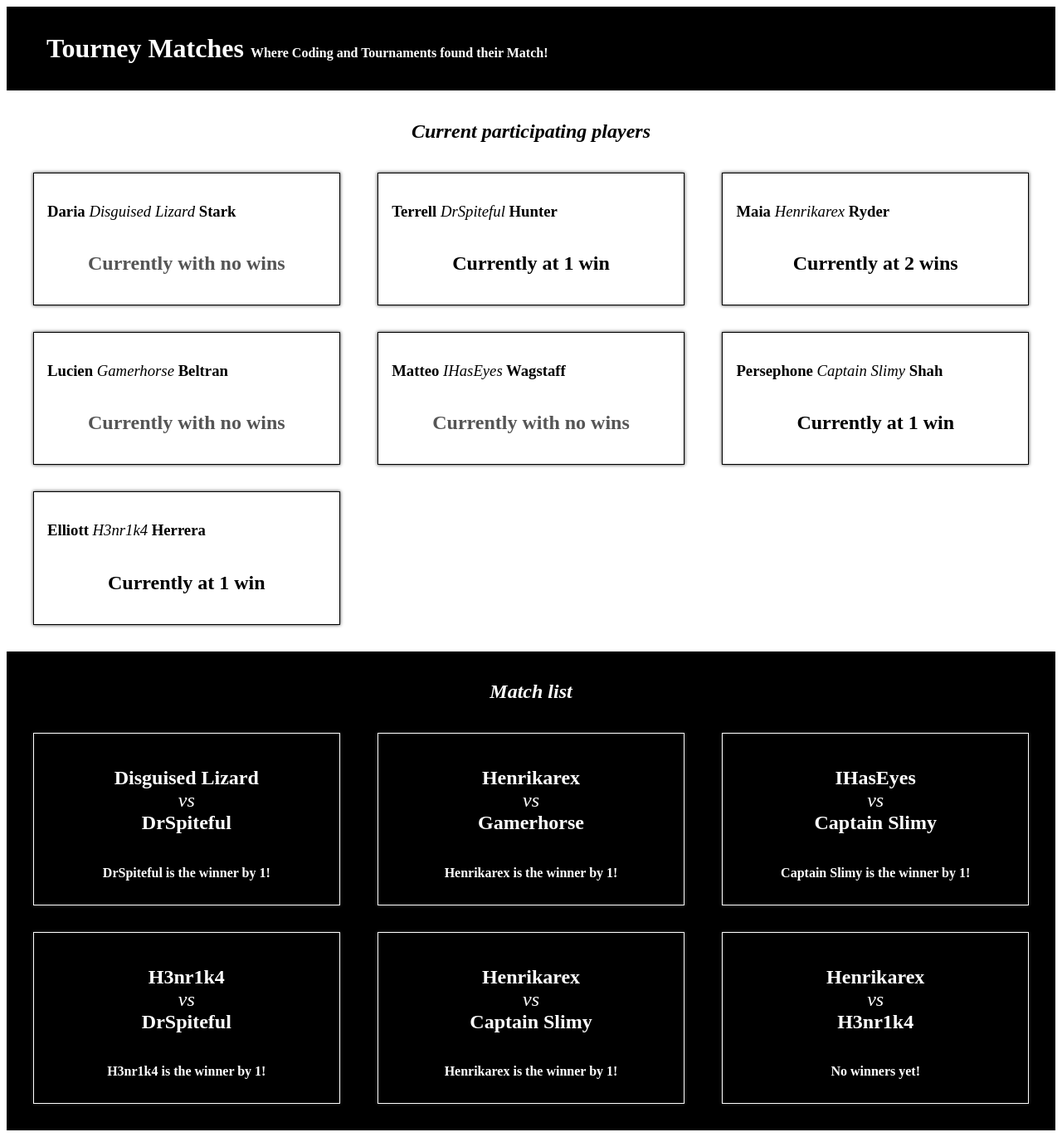
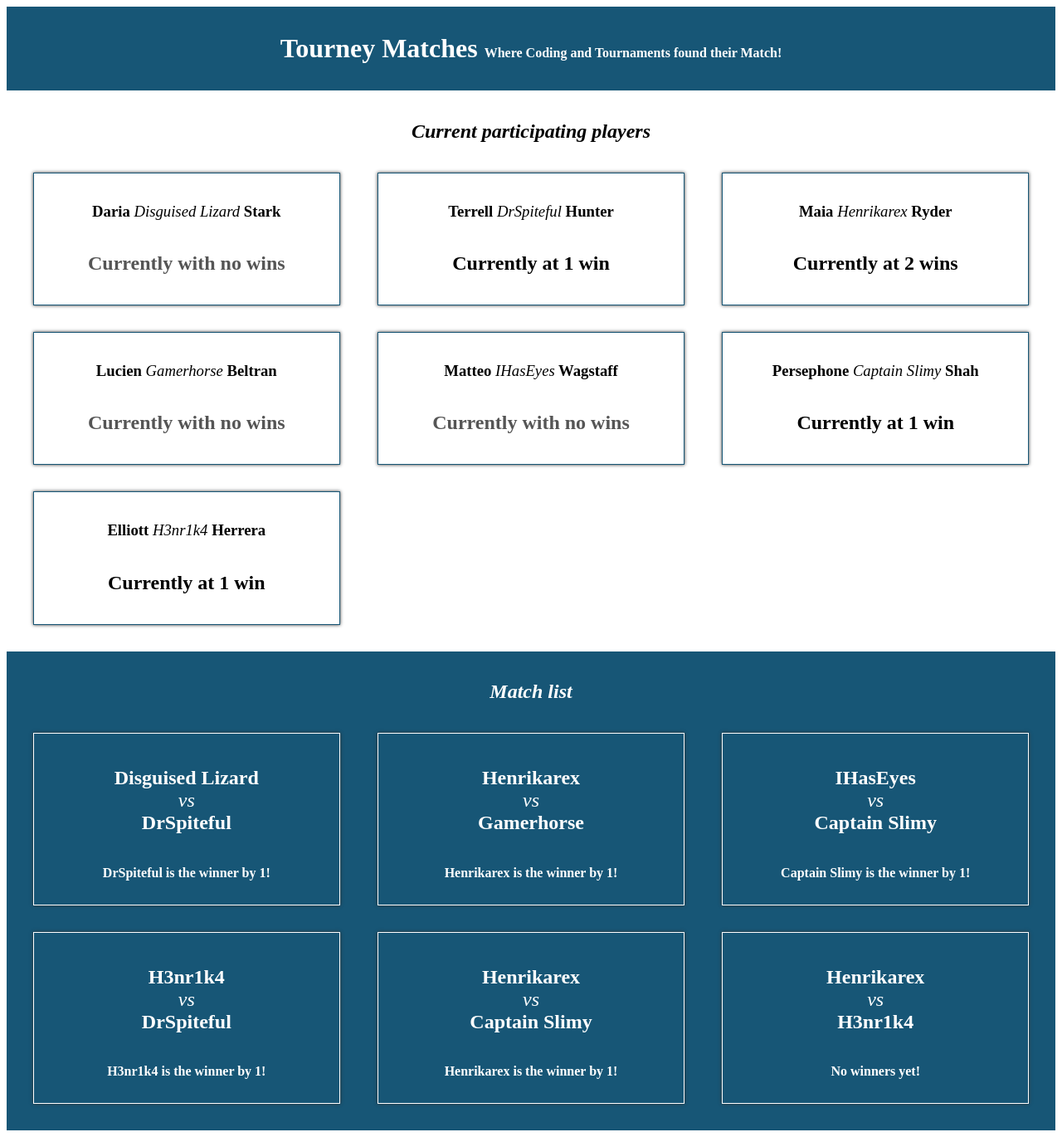
Before and after one commit to mafe-rnanda/tourney-matches, a React (Create React App) app: page / in a window 1280 px wide. Shown: the whole page at 83% size. Built offline with nearby package versions, Linux system fonts and the light colour scheme.

Commit message:
change app colors

```diff
--- a/src/App.css
+++ b/src/App.css
@@ -2,10 +2,11 @@
   margin: 0;
 }
 .App > h1 {
-  background: black;
+  background: #175676;
   color: white;
   margin: 0;
   padding: 1em 1.5em;
+  text-align: center;
 }
 .App > h1 span {
   font-size: 0.5em;
@@ -19,7 +20,7 @@ section.PlayerList {
   padding: 1em;
 }
 section.MatchList {
-  background: black;
+  background: #175676;
   color: white;
 }
 section.MatchList > h1 {
@@ -39,7 +40,7 @@ article.Player {
   width: 30%;
   min-width: 300px;
   height: auto;
-  border: 1px solid black;
+  border: 1px solid #175676;
   padding: 1em;
   display: flex;
   justify-content: center;
@@ -53,7 +54,7 @@ article.Match {
 }
 article.Match:hover,
 article.Player:hover {
-  box-shadow: 0px 0px 10px 0px #777;
+  box-shadow: 0px 0px 10px 0px #8AA8A1;
 }
 
 article.Player:last-of-type {
@@ -62,6 +63,7 @@ article.Player:last-of-type {
 article.Match h1,
 article.Player h1 {
   width: 100%;
+  text-align: center;
 }
 article.Match h1 span,
 article.Player h1 span {
```
